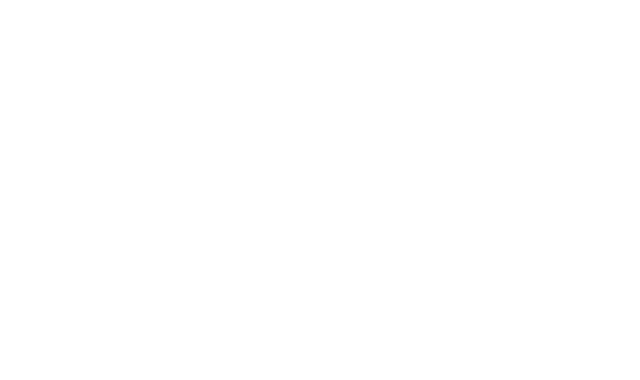
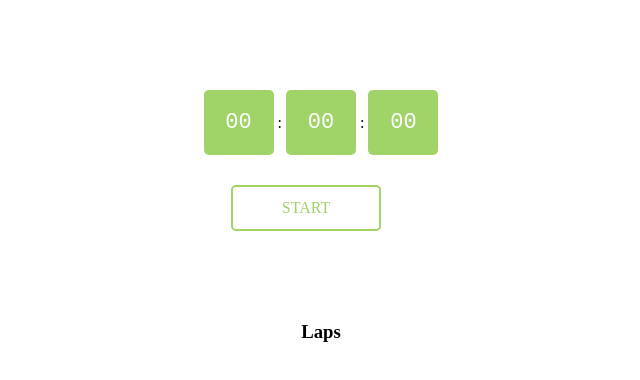
Before and after one commit to Shopify/eng-intern-assessment-react, a React app: page / in a window 1280 px wide. Shown: the top 380 px of the page, without its empty margins (319-959 px from the left). Built offline with nearby package versions, Linux system fonts and the light colour scheme.

Commit message:
all basic functionalities

```diff
--- /dev/null
+++ b/src/App.css
@@ -0,0 +1,79 @@
+body {
+    background: #fff;
+    background-repeat: no-repeat;
+    background-size: cover;
+
+  }
+
+  * {
+    padding: 0px;
+    margin: 0px;
+    box-sizing: border-box;
+  }
+
+  .main-section {
+    background: transparent;
+    max-width: 900px;
+    width: 90%;
+    height: 900px;
+    margin: auto;
+  }
+
+  .clock-holder {
+    width: 100%;
+    background: #fff;
+    margin: 30px auto;
+    position: relative;
+    border-radius: 5px;
+  }
+
+
+  .stopwatch {
+    padding: 60px 0px;
+    text-align: center;
+  }
+
+  .stopwatch span{
+    background:#a0d468;
+    color: #fff;
+    display: inline-block;
+    font-family: monospace;
+    font-size: 22px;
+    padding: 20px;
+    border-radius: 5px;
+    width: 70px;
+  }
+
+  .stopwatch .stopwatch-btn {
+    background: #fff;
+    margin-top: 30px;
+    margin-left: 40%;
+    border-radius: 5px;
+    border: none;
+    padding: 12px 20px;
+    font-size: 16px;
+    text-transform: uppercase;
+    width: 150px;
+    transition: background 1s;
+    cursor: pointer;
+
+  }
+
+  .lap-container {
+    text-align: center;
+    margin-top: 20px;
+  }
+
+  .lap-list {
+    list-style-type: none;
+    padding: 0;
+  }
+
+  .lap-list li {
+    margin: 10px 0;
+    font-size: 18px;
+    background: #3498db;
+    color: #fff;
+    padding: 8px;
+    border-radius: 5px;
+  }
--- a/src/App.tsx
+++ b/src/App.tsx
@@ -1,7 +1,14 @@
-import React from 'react'
+import React from 'react';
+import './App.css';
+import StopWatch from './StopWatch';
 
-export default function App() {
-    return(
-        <div></div>
-    )
+function App() {
+
+  return (
+    <div className="main-section">
+      <StopWatch/>
+    </div>
+  );
 }
+
+export default App;
--- /dev/null
+++ b/src/Lap.tsx
@@ -0,0 +1,23 @@
+import React from 'react';
+import { Time } from './useTimer';
+
+const formatTimeUnit = (timeUnit: number) => {
+    return timeUnit < 10 ?  `0${timeUnit}` : timeUnit;
+  }
+
+const formatTime = (time: Time) => `${formatTimeUnit(time.h)}:${formatTimeUnit(time.m)}:${formatTimeUnit(time.s)}.${formatTimeUnit(time.ms)}`;
+
+const Lap = ({ laps }: { laps: Time[] }) => {
+    return (
+        <div className="lap-container">
+            <h3>Laps</h3>
+            <ul className='lap-list'>
+                {laps.slice().reverse().map((lap, index) => (
+                    <li key={index}>{formatTime(lap)}</li>
+                ))}
+            </ul>
+        </div>
+    );
+};
+
+export default Lap;
--- a/src/StopWatch.tsx
+++ b/src/StopWatch.tsx
@@ -1,7 +1,103 @@
-import React from 'react'
+import React, { useState } from 'react'
+import TimeDisplay from './TimeDisplay';
+import Lap from './Lap';
+import StopWatchButton, { ButtonVariant } from './StopWatchButton';
+
+export enum TimerStatus {
+    Unstarted,
+    Running,
+    Paused,
+}
+
+export type Time = {
+    h: number;
+    m: number;
+    s: number;
+    ms: number;
+}
 
 export default function StopWatch() {
-    return(
-        <div></div>
+    const [time, setTime] = useState<Time>({ms:0, s:0, m:0, h:0});
+    const [intervalTimeout, setIntervalTimeout] = useState<NodeJS.Timer>();
+    const [status, setStatus] = useState(TimerStatus.Unstarted);
+    const [laps, setLaps] = useState<Time[]>([]);
+
+    const start = () => {
+      run();
+      setStatus(TimerStatus.Running);
+      setIntervalTimeout(setInterval(run, 10));
+    };
+
+    var updatedMs = time.ms, updatedS = time.s, updatedM = time.m, updatedH = time.h;
+
+    const run = () => {
+      if(updatedM == 60){
+        updatedH++;
+        updatedM = 0;
+      }
+      if(updatedS == 60){
+        updatedM++;
+        updatedS = 0;
+      }
+      if(updatedMs == 100){
+        updatedS++;
+        updatedMs = 0;
+      }
+      updatedMs++;
+      return setTime({ms:updatedMs, s:updatedS, m:updatedM, h:updatedH});
+    };
+
+    const stop = () => {
+      clearInterval(intervalTimeout);
+      setStatus(TimerStatus.Paused);
+    };
+
+    const reset = () => {
+      clearInterval(intervalTimeout);
+      setStatus(TimerStatus.Unstarted);
+      setTime({ms:0, s:0, m:0, h:0})
+      setLaps([]);
+    };
+
+    const resume = () => start();
+
+    const addLap = () => {
+      setLaps([...laps, time]);
+    }
+
+    let buttons: React.ReactNode[] = [];
+    if (status === TimerStatus.Unstarted) {
+        buttons = [
+            <StopWatchButton variant={ButtonVariant.Green} onClick={start}>Start</StopWatchButton>,
+        ];
+    } else if (status === TimerStatus.Running) {
+        buttons = [
+            <StopWatchButton variant={ButtonVariant.Red} onClick={stop}>Stop</StopWatchButton>,
+            <StopWatchButton variant={ButtonVariant.Yellow} onClick={reset}>Reset</StopWatchButton>,
+        ];
+    } else if (status === TimerStatus.Paused) {
+        buttons = [
+            <StopWatchButton variant={ButtonVariant.Green} onClick={resume}>Resume</StopWatchButton>,
+            <StopWatchButton variant={ButtonVariant.Yellow} onClick={reset}>Reset</StopWatchButton>,
+        ]
+    }
+
+    if (status === TimerStatus.Running || status === TimerStatus.Paused) {
+        buttons.push(
+            <StopWatchButton variant={ButtonVariant.Green} onClick={addLap}>Lap</StopWatchButton>)
+    }
+
+    return (
+        <div>
+            <div className='clock-holder'>
+                <div className='stopwatch'>
+                    <TimeDisplay time={time} />
+                    <div>
+                        {...buttons}
+                    </div>
+                </div>
+            </div>
+            <Lap laps={laps} />
+        </div>
     )
 }
--- a/src/StopWatchButton.tsx
+++ b/src/StopWatchButton.tsx
@@ -1,7 +1,38 @@
 import React from 'react'
 
-export default function StopWatchButton() {
+export enum ButtonVariant {
+    Green,
+    Yellow,
+    Red,
+}
+
+const colorForVariant = (variant: ButtonVariant) => {
+    switch(variant) {
+        case ButtonVariant.Green:
+            return '#a0d468';
+        case ButtonVariant.Yellow:
+            return '#FFce54';
+        case ButtonVariant.Red:
+                return '#e9573f';
+    }
+
+}
+
+// <StopWatchButton variant={ButtonVariant.Green} onClick={start}>Start</StopWatchButton>
+// <StopWatchButton variant={ButtonVariant.Yellow} onClick={addLap}>Lap</StopWatchButton>
+// <StopWatchButton variant={ButtonVariant.Red} onClick={stop}>Stop</StopWatchButton>
+
+type StopWatchButtonProps = { variant: ButtonVariant, children: React.ReactNode, onClick: () => void }
+
+export default function StopWatchButton({ variant, children, onClick }: StopWatchButtonProps) {
+    // decide on the color based on props.variant
+    const color = colorForVariant(variant);
     return(
-        <div></div>
+        <div className="stopwatch-btn" style={{
+            border: `2px solid ${color}`,
+            color,
+        }} onClick={onClick}>
+            {children}
+        </div>
     )
 }
--- /dev/null
+++ b/src/TimeDisplay.tsx
@@ -0,0 +1,22 @@
+import React from 'react';
+import { Time } from './useTimer';
+
+const formatNum = (n: number) => String(n).padStart(2, '0')
+
+function TimeDisplay(props: { time: Time }) {
+    let h: React.ReactNode = '';
+    if (props.time.h !== 0) {
+        h = <span>{formatNum(props.time.h)}</span>
+    }
+
+    return (
+        <div>
+            {h}{'  '}
+            <span>{formatNum(props.time.m)}</span>{' : '}
+            <span>{formatNum(props.time.s)}</span>{' : '}
+            <span>{formatNum(props.time.ms)}</span>{' '}
+        </div>
+    );
+}
+
+export default TimeDisplay;
```
